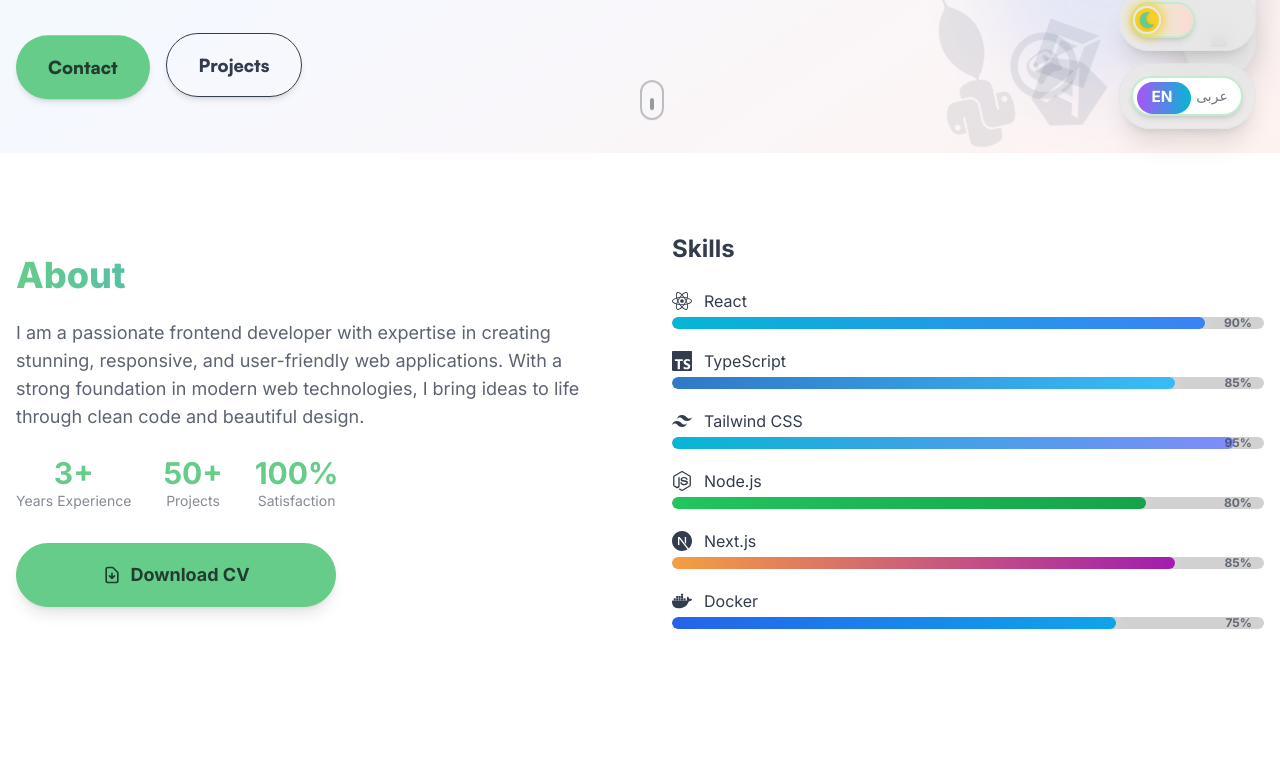
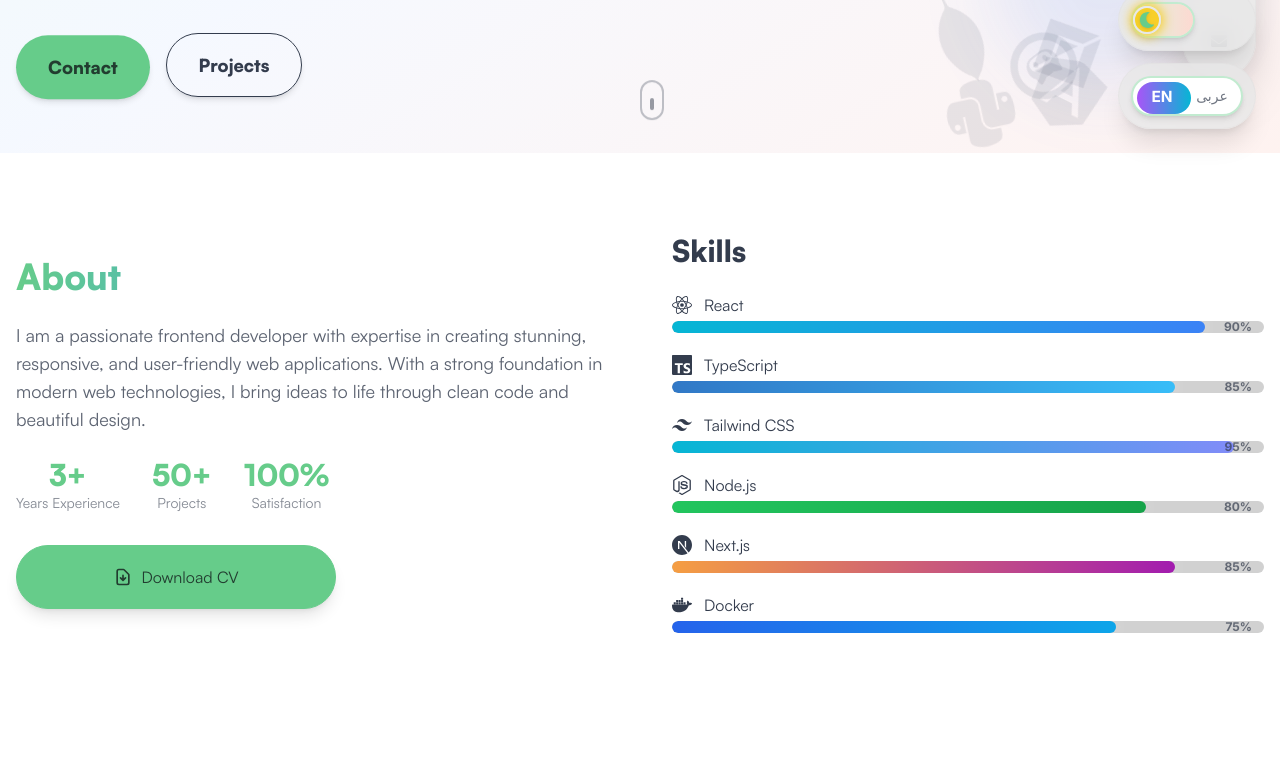
Before and after one commit to mzamann1/portfolio, a React (Vite) app: page / in a window 1280 px wide. Shown: the part 647-1424 px from the top of the page. Built offline with nearby package versions, Linux system fonts and the light colour scheme.

Commit message:
added lanugae font in about section

```diff
--- a/src/components/About.tsx
+++ b/src/components/About.tsx
@@ -12,7 +12,7 @@ import { useLanguageFont } from '../hooks/useLanguageFont';
 
 const About = () => {
   const { t } = useTranslation();
-  const { fontClass, heading, body, getFontClass } = useLanguageFont();
+  const { heading, body } = useLanguageFont();
 
   const skills = [
     { name: 'React', level: 90, color: 'from-blue-500 to-cyan-500', icon: <SiReact className="w-5 h-5" /> },
@@ -38,21 +38,21 @@ const About = () => {
       <div className="container mx-auto px-4 grid lg:grid-cols-2 gap-16 items-center">
         {/* Left: About & Stats */}
         <div>
-          <h2 className="text-4xl font-extrabold mb-6 bg-gradient-to-r from-primary to-secondary bg-clip-text text-transparent">
+          <h2 className={`text-4xl font-extrabold mb-6 bg-gradient-to-r from-primary to-secondary bg-clip-text text-transparent ${heading}`}>
             {t('about')}
           </h2>
-          <p className="text-lg text-base-content/80 mb-6">
+          <p className={`text-lg text-base-content/80 mb-6 ${body}`}>
             {t('about_description', 'I am a passionate frontend developer with expertise in creating stunning, responsive, and user-friendly web applications. With a strong foundation in modern web technologies, I bring ideas to life through clean code and beautiful design.')}
           </p>
           <div className="flex gap-8 mb-8">
             {[{ label: t('years_experience', 'Years Experience'), value: 3, suffix: '+' }, { label: t('projects_completed', 'Projects'), value: 50, suffix: '+' }, { label: t('client_satisfaction', 'Satisfaction'), value: 100, suffix: '%' }].map(stat => (
               <div key={stat.label} className="text-center">
-                <div className="text-3xl font-bold text-primary">{stat.value}{stat.suffix}</div>
-                <div className="text-sm text-base-content/60">{stat.label}</div>
+                <div className={`text-3xl font-bold text-primary ${heading}`}>{stat.value}{stat.suffix}</div>
+                <div className={`text-sm text-base-content/60 ${body}`}>{stat.label}</div>
               </div>
             ))}
           </div>
-          <button className="btn btn-primary btn-lg rounded-full w-full max-w-xs shadow-lg font-bold flex items-center justify-center gap-2 hover:scale-105 transition">
+          <button className={`btn btn-primary btn-lg rounded-full w-full max-w-xs shadow-lg font-bold flex items-center justify-center gap-2 hover:scale-105 transition ${body}`}>
             <svg className="w-5 h-5" fill="none" stroke="currentColor" viewBox="0 0 24 24">
               <path strokeLinecap="round" strokeLinejoin="round" strokeWidth={2} d="M12 10v6m0 0l-3-3m3 3l3-3m2 8H7a2 2 0 01-2-2V5a2 2 0 012-2h5.586a1 1 0 01.707.293l5.414 5.414a1 1 0 01.293.707V19a2 2 0 01-2 2z" />
             </svg>
@@ -61,13 +61,13 @@ const About = () => {
         </div>
         {/* Right: Skills */}
         <div className="space-y-6 w-full">
-          <h3 className="text-2xl font-bold mb-4">{t('skills', 'Skills')}</h3>
+          <h3 className={`text-2xl font-bold mb-4 ${heading}`}>{t('skills', 'Skills')}</h3>
           <div className="space-y-5">
             {skills.map((skill, idx) => (
               <div key={skill.name}>
                 <div className="flex items-center gap-3 mb-1">
                   <span className="text-xl">{skill.icon}</span>
-                  <span className="font-medium">{skill.name}</span>
+                  <span className={`font-medium ${body}`}>{skill.name}</span>
                 </div>
                 <div className="relative w-full h-3 bg-base-300 rounded-full overflow-hidden">
                   <motion.div
```
